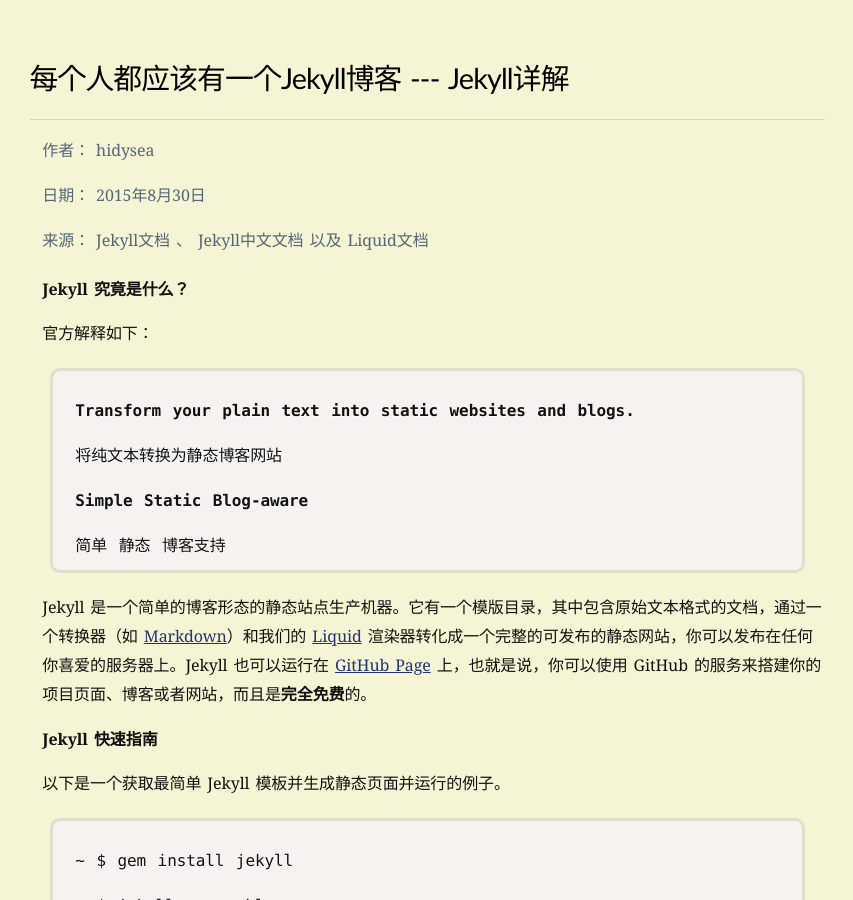
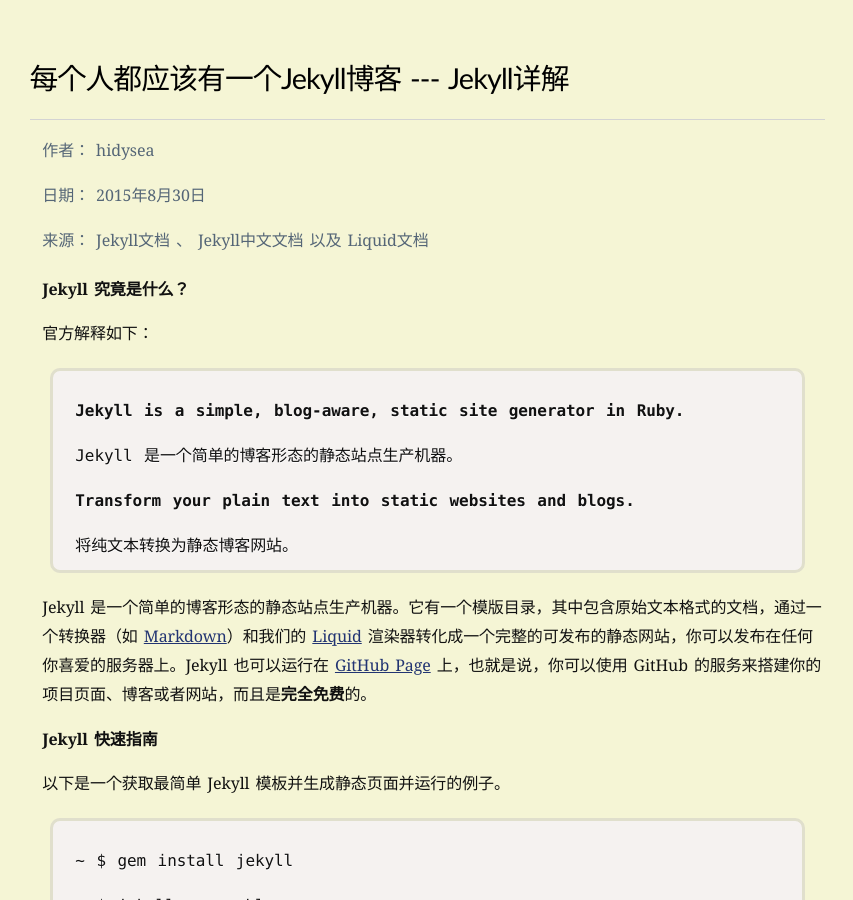
Before and after one commit to hidysea/BloggingWithJekyll, a Jekyll site: the page built from _posts/2015-08-30-learn-jekyll.html, in a window 1280 px wide and 900 px high. Shown: the whole window, without its empty margins (200-1053 px from the left). Built offline with Jekyll 4.4.1, drawn with Linux system fonts in a browser that asks for light colours; some of the changed text lies outside the part shown.

Commit message:
modified style

```diff
--- a/_posts/2015-08-29-blogging-with-jekyll.html
+++ b/_posts/2015-08-29-blogging-with-jekyll.html
@@ -13,7 +13,7 @@ replace_site_baseurl: "{{ site.baseurl }}"
 replace_post_url: "{{ post.url }}"
 replace_post_title: "{{ post.title }}"
 ---
-<!--在YAML头信息中,没有预定义的任何变量,都可以在数据转换中通过 Liquid 模板(标签)被调用。(如:{{ page.title }})-->
+<!--在YAML头信息中,没有预定义的任何变量,都可以在数据转换中通过 Liquid 模板(标签)被调用。(如: {{ page.title }})-->
 
 <script>
     if (/mobile/i.test(navigator.userAgent) || /android/i.test(navigator.userAgent)) document.body.classList.add('mobile');
--- a/_posts/2015-08-30-learn-jekyll.html
+++ b/_posts/2015-08-30-learn-jekyll.html
@@ -29,10 +40,10 @@ title: 每个人都应该有一个Jekyll博客 --- Jekyll详解
                                     <p><strong>Jekyll 究竟是什么？</strong></p>
                                     <p>官方解释如下：</p>
                                     <blockquote>
+                                        <p><strong>Jekyll is a simple, blog-aware, static site generator in Ruby.</strong></p>
+                                        <p>Jekyll 是一个简单的博客形态的静态站点生产机器。</p>
                                         <p><strong>Transform your plain text into static websites and blogs.</strong></p>
-                                        <p>将纯文本转换为静态博客网站</p>
-                                        <p><strong>Simple Static Blog-aware</strong></p>
-                                        <p>简单 静态 博客支持</p>
+                                        <p>将纯文本转换为静态博客网站。</p>
                                     </blockquote>
 
                                     <p>Jekyll 是一个简单的博客形态的静态站点生产机器。它有一个模版目录，其中包含原始文本格式的文档，通过一个转换器（如 <a href="http://daringfireball.net/projects/markdown/">Markdown</a>）和我们的 <a href="https://github.com/Shopify/liquid/wiki">Liquid</a> 渲染器转化成一个完整的可发布的静态网站，你可以发布在任何你喜爱的服务器上。Jekyll 也可以运行在 <a href="http://pages.github.com/">GitHub Page</a> 上，也就是说，你可以使用 GitHub 的服务来搭建你的项目页面、博客或者网站，而且是<strong>完全免费</strong>的。</p>
```
Also changed, not shown: other parts of _posts/2015-08-30-learn-jekyll.html (+12 -1 lines), 2 other files.
